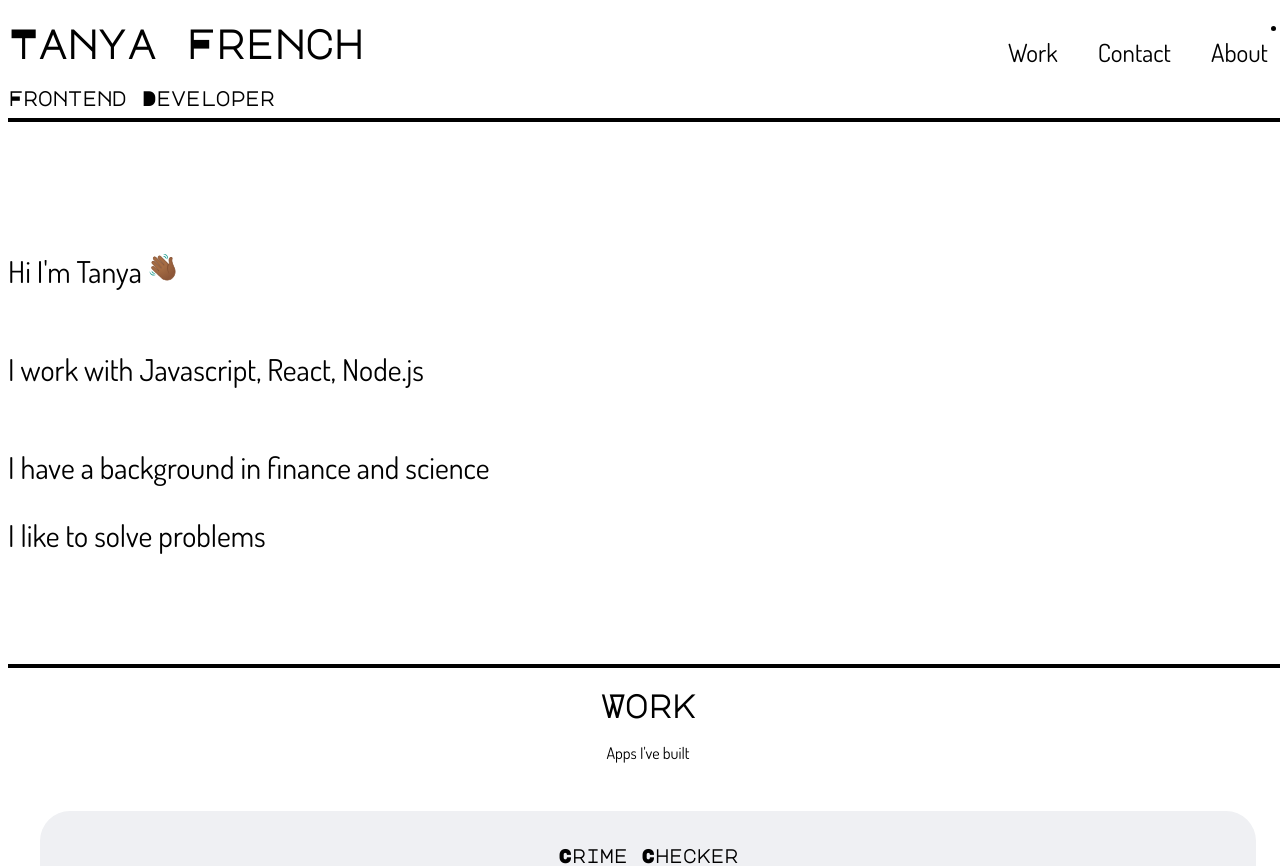
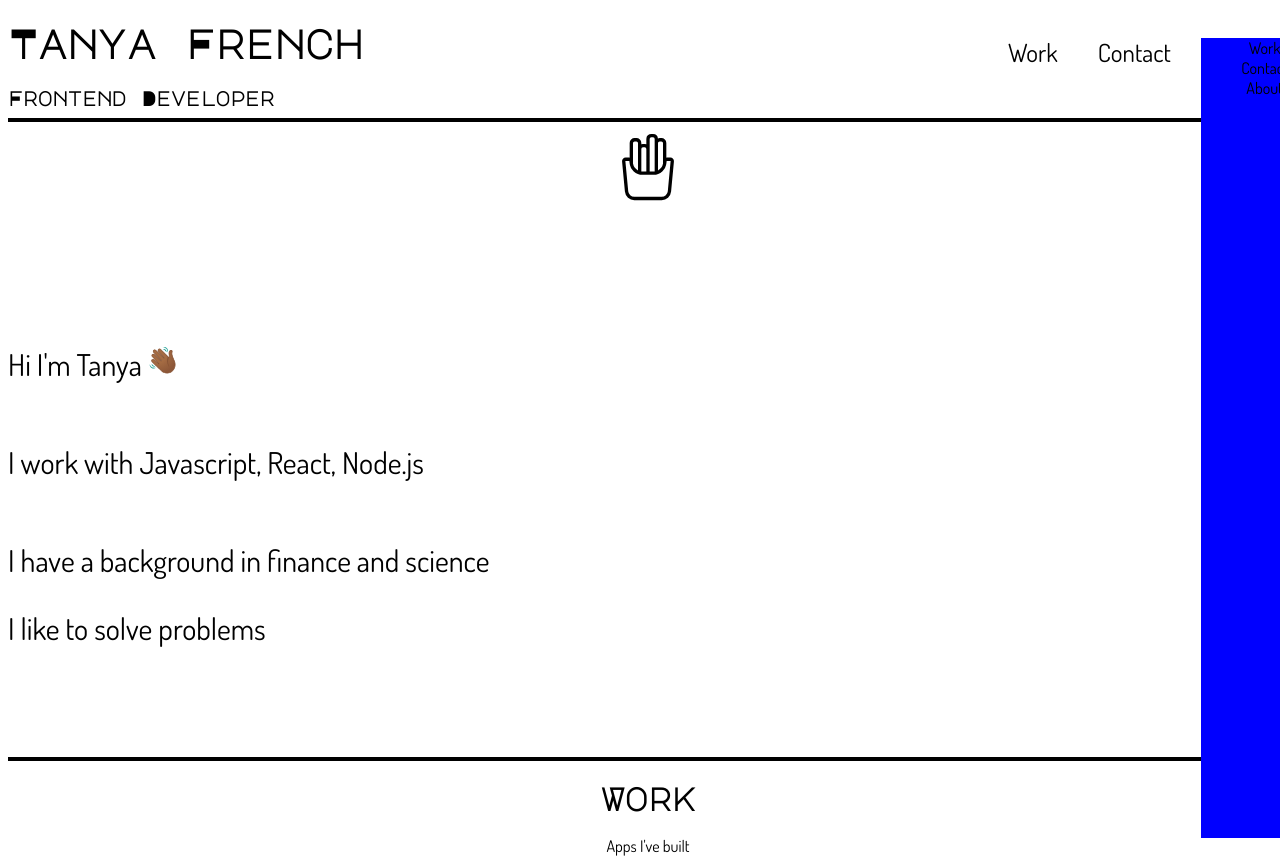
Before and after one commit to Trenchwise/portfolio, a React (Vite) app: page / in a window 1280 px wide. Shown: the top 866 px of the page. Built offline with nearby package versions, Linux system fonts and the light colour scheme.

Commit message:
Javascript navbar set up but not working yet

```diff
--- a/src/App.css
+++ b/src/App.css
@@ -123,27 +123,66 @@ h3 {
   right: 20px;
 }
 
-/* making checkbox disapear
- .burgerMenuCheckBox {
-  /* opacity: 0;
-  z-index: 100;
+.burgerSideBar {
+  background-color: blue;
+  height: 100vh;
+}
+
+.burgerNav {
+  font-size: 2rem;
+  position: fixed;
+  top: 0;
+  left: 0;
+  height: 50%;
+  width: 50%;
+  gap: 1.5rem;
+
+  transition: 1s;
+  transform: translateY(-100vh);
+}
+
+/* .responsive_nav {
+  transform: none;
 } */
 
+ul li {
+  list-style: none;
+}
+
+.navCloseButton {
+  width: 90px;
+  visibility: hidden;
+  opacity: 0;
+}
+
+.navButton {
+  padding: 5px;
+  cursor: pointer;
+  background: transparent;
+  border: none;
+  outline: none;
+}
+
 /* can use opacity to get this to gradually appear */
-.burgerMenuProper {
+/* .burgerMenuProper {
   display: none;
-}
+} */
+
+/* keep this!! */
+/* /////////////////////////// */
 
 /* when burgerMenu is hovered it turns on .burgerMenuProper */
 /* It is also stays on until you click out of it */
 
-.burgerMenu:hover .burgerMenuProper,
+/* .burgerMenu:hover .burgerMenuProper,
 .burgerMenu:focus-within .burgerMenuProper {
   display: initial;
-}
+} */
 
-.burgerMenu ul li {
-  list-style: none;
+/* /////////////////////////// */
+
+a:hover {
+  color: coral;
 }
 
 #jobTitleContainer {
@@ -222,6 +261,7 @@ h3 {
 /* phone size */
 /* The above applies until the screen reaches 750px */
 
+/* smaller than or equal to: */
 @media screen and (max-width: 850px) {
   #navBarItemsWrapper {
     display: none;
@@ -235,6 +275,11 @@ h3 {
   } */
   #burgerSvg {
     display: none;
+  }
+
+  .navCloseButton {
+    visibility: visible;
+    opacity: 1;
   }
 }
 
--- a/src/App.jsx
+++ b/src/App.jsx
@@ -4,6 +4,7 @@ import Intro from "./components/Intro";
 import Projects from "./components/Projects";
 import AboutMe from "./components/AboutMe";
 import Contact from "./components/Contact";
+
 import "./App.css";
 
 const App = () => {
--- a/src/components/Header.jsx
+++ b/src/components/Header.jsx
@@ -1,7 +1,11 @@
 import React from "react";
-// import Burger from "../assets/images/Burger.svg";
+import { useState } from "react";
 
 const Header = () => {
+  const [burgerNav, setBurgerNav] = useState(false);
+
+  const showBurgerNav = () => setBurgerNav(!burgerNav);
+
   return (
     <>
       <div id="headerContainer">
@@ -11,20 +15,13 @@ const Header = () => {
 
         <div id="burgerWrapper">
           {/* starting working from this point - it contains the whole burger bumph */}
-          <nav className="burgerNav" tableindex="0">
-            {/* <input
-              type="checkBox"
-              id="checkBox"
-              className="burgerMenuCheckBox"
-            />
-            <label for="checkBox" className="burgerNavCheckBox">
-              hello
-            </label> */}
 
           {/* this contains the bits with the burger svg */}
-            <ul className="burgerMenu" tabIndex={0}>
-              <li className="burgerMenuSvg">
-                <a href="#"></a>
+          <div className="burgerMenuWrapper" tabIndex={0}>
+            <button
+              onClick={showBurgerNav}
+              className="burgerMenuSvg navButton "
+            >
               <svg
                 id="burgerSvg"
                 viewBox="0 -10 166 166"
@@ -84,9 +81,14 @@ const Header = () => {
                   </defs>{" "}
                 </g>
               </svg>
-              </li>
-
-              <ul className="burgerMenuProper">
+            </button>
+            <div className="burgerSideBar">
+              {/* if the burger menu is showing I want the class to be x if not then x */}
+              <nav
+                className={burgerNav ? "burgerMenuActive" : "burgerMenuHidden"}
+              >
+                {/* burger menu links */}
+                <ul>
                   <li>
                     {" "}
                     <a href="#"></a> Work
@@ -99,14 +101,14 @@ const Header = () => {
                     {" "}
                     <a href="#"></a>About
                   </li>
-                {/* do I need to add an i tag here? What is it for */}
-              </ul>
-              <label htmlFor="check" className="openBurgerMenu"></label>
                 </ul>
               </nav>
             </div>
+          </div>
+        </div>
+
+        {/* these need to contain links too */}
         <div id="navBarItemsWrapper">
-          {/* <div id="navSpacer"></div> */}
           <div className="navBarItems">
             <p>Work</p>
           </div>
@@ -120,6 +122,28 @@ const Header = () => {
       </div>
       <h2 id="jobTitle">Frontend Developer</h2>
       <div className="sectionLine" id="navBarSectionLine"></div>
+      <button className="navButton navCloseButton">
+        <svg
+          className="menuCloseButton"
+          fill="#000000"
+          viewBox="0 0 24 24"
+          xmlns="http://www.w3.org/2000/svg"
+        >
+          <g id="SVGRepo_bgCarrier" stroke-width="0"></g>
+          <g
+            id="SVGRepo_tracerCarrier"
+            stroke-linecap="round"
+            stroke-linejoin="round"
+          ></g>
+          <g id="SVGRepo_iconCarrier">
+            {" "}
+            <g id="Fries">
+              {" "}
+              <path d="M19.51,9.535a1.091,1.091,0,0,0-.81-.36H17.67a.5.5,0,0,0-.17.02V4.815a1.5,1.5,0,0,0-1.5-1.5h-.5a1.3,1.3,0,0,0-.52.1,1.474,1.474,0,0,0-1.48-1.35H13a1.5,1.5,0,0,0-1.5,1.5v1.59a1.386,1.386,0,0,0-.5-.09h-.5a1.348,1.348,0,0,0-.5.09v-.34a1.5,1.5,0,0,0-1.5-1.5H8a1.5,1.5,0,0,0-1.5,1.5V9.2a.5.5,0,0,0-.17-.02H5.3a1.1,1.1,0,0,0-1.08,1.2l.85,8.98a2.84,2.84,0,0,0,2.84,2.58h8.18a2.84,2.84,0,0,0,2.84-2.58l.85-8.98A1.112,1.112,0,0,0,19.51,9.535ZM15,4.815a.5.5,0,0,1,.5-.5H16a.5.5,0,0,1,.5.5v6.14h.01A2.915,2.915,0,0,1,15,13.015Zm-2.5,8.53V3.565a.5.5,0,0,1,.5-.5h.5a.5.5,0,0,1,.5.5v9.76Zm-2.5-.02V6.565a.5.5,0,0,1,.5-.5H11a.5.5,0,0,1,.5.5v6.78ZM7.5,4.815a.5.5,0,0,1,.5-.5h.5a.5.5,0,0,1,.5.5v8.2a2.877,2.877,0,0,1-1.5-2.06Zm11.29,5.391-.85,9.049a1.85,1.85,0,0,1-1.85,1.68H7.91a1.84,1.84,0,0,1-1.84-1.68l-.86-9.08H6.33a.1.1,0,0,1,.09.08l.05.56a3.891,3.891,0,0,0,3.88,3.53h3.3a3.884,3.884,0,0,0,3.88-3.53l.05-.56a.106.106,0,0,1,.09-.08Z"></path>{" "}
+            </g>{" "}
+          </g>
+        </svg>
+      </button>
     </>
   );
 };
```
Lines whose indentation alone changed are shown as unchanged.
